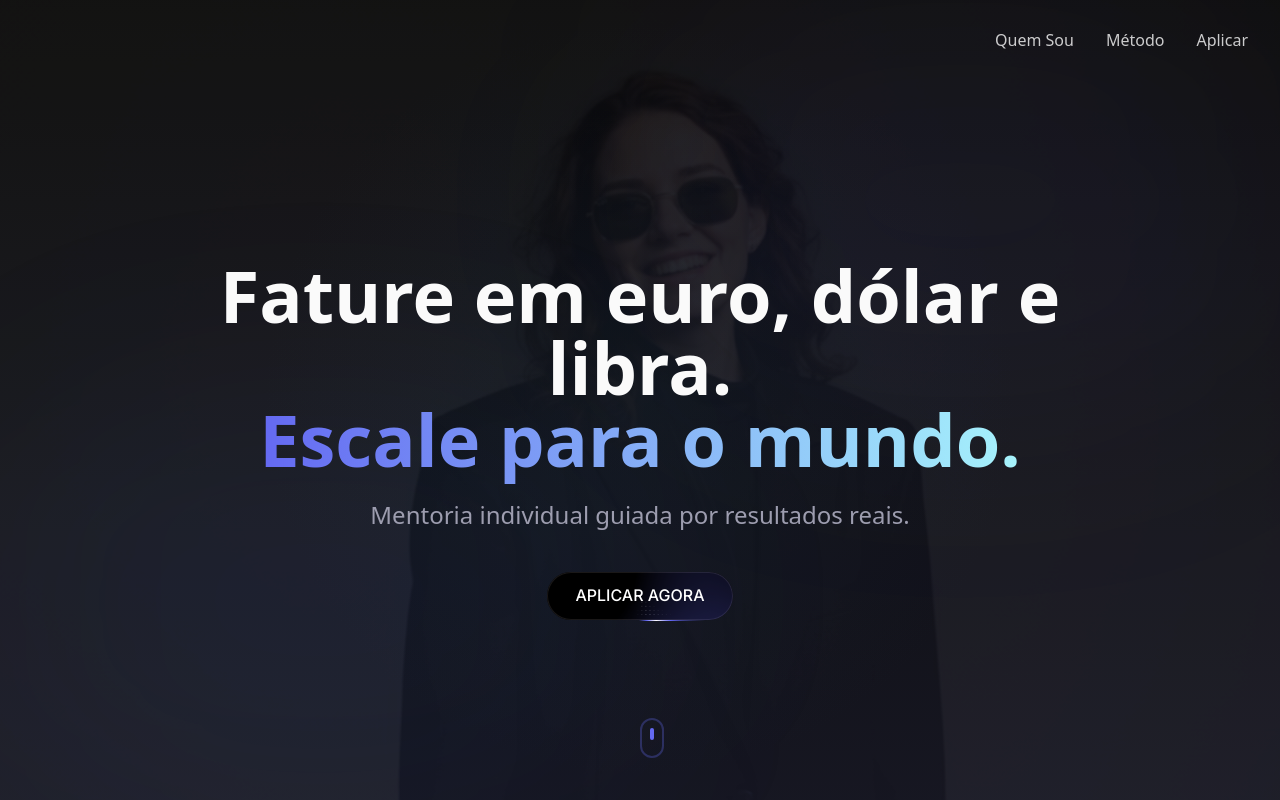
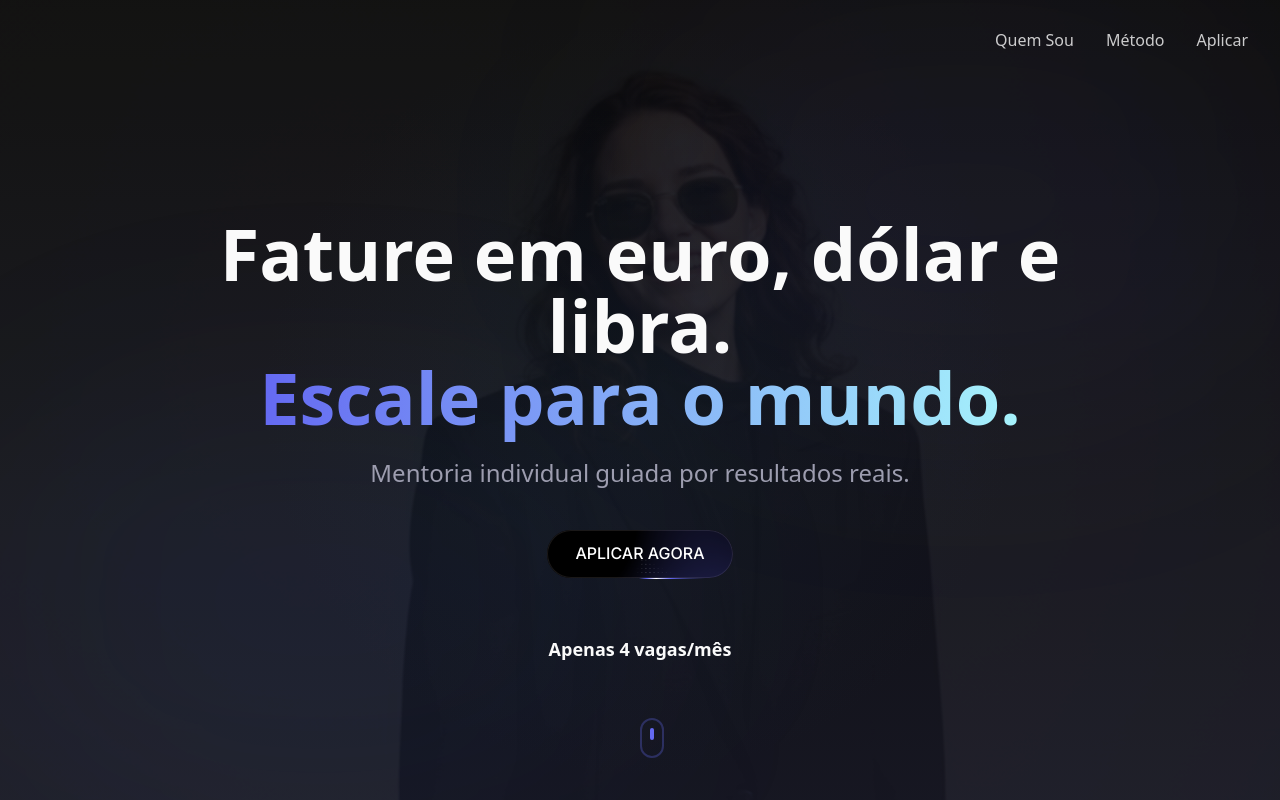
Before and after one commit to carolinetereza/fator-euro-mentoria, a React (Vite) app: page / in a window 1280 px wide. Shown: the top 800 px of the page. Built offline with nearby package versions, Linux system fonts and the light colour scheme; the HTML template or start-up script is replaced by a standard one.

Commit message:
Fix: Adjust hero section layout

```diff
--- a/src/components/Hero.tsx
+++ b/src/components/Hero.tsx
@@ -52,6 +52,10 @@ export const Hero = () => {
             </ShinyButton>
           </div>
 
+          <div className="pt-4">
+            <p className="font-semibold text-lg">Apenas 4 vagas/mês</p>
+          </div>
+
         </div>
       </div>
 
```
